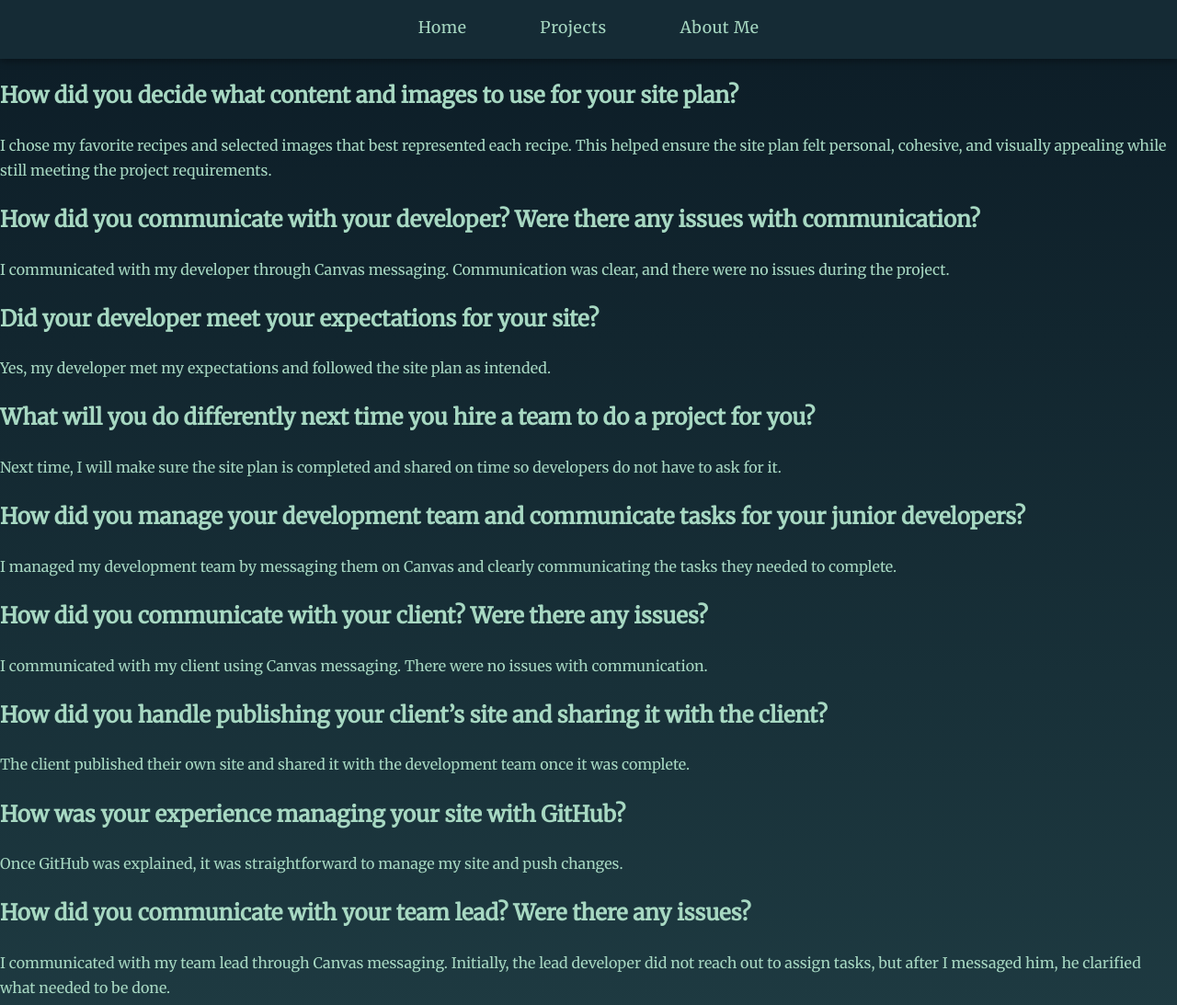
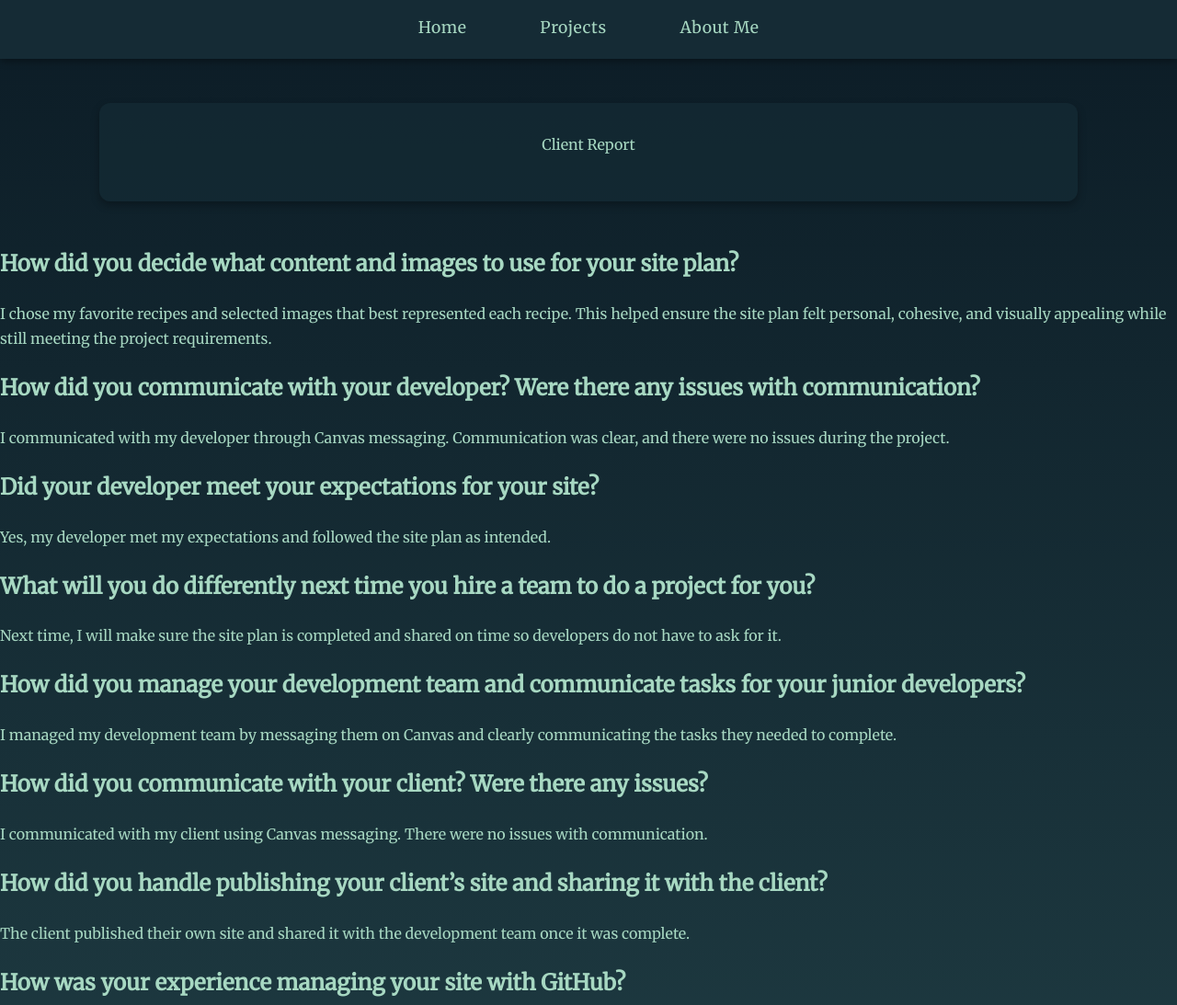
Before and after one commit to Joanna-Hanks/WDD130, a plain HTML site: page client_report.html in a window 1280 px wide. Shown: the top 1093 px of the page at 92% size. Drawn offline with Linux system fonts and the light colour scheme.

Commit message:
Add header section to client report page

```diff
--- a/client_report.html
+++ b/client_report.html
@@ -12,6 +12,9 @@
         <a href = "projects_page.html" title="Projects">Projects</a>
         <a href = "about_me_page.html" title = "About Me">About Me</a>
     </nav>
+    <header>
+         <div class = "purpose">Client Report</div>
+    </header>
     <main>
         <h2>How did you decide what content and images to use for your site plan?</h2>
         <p>
```
